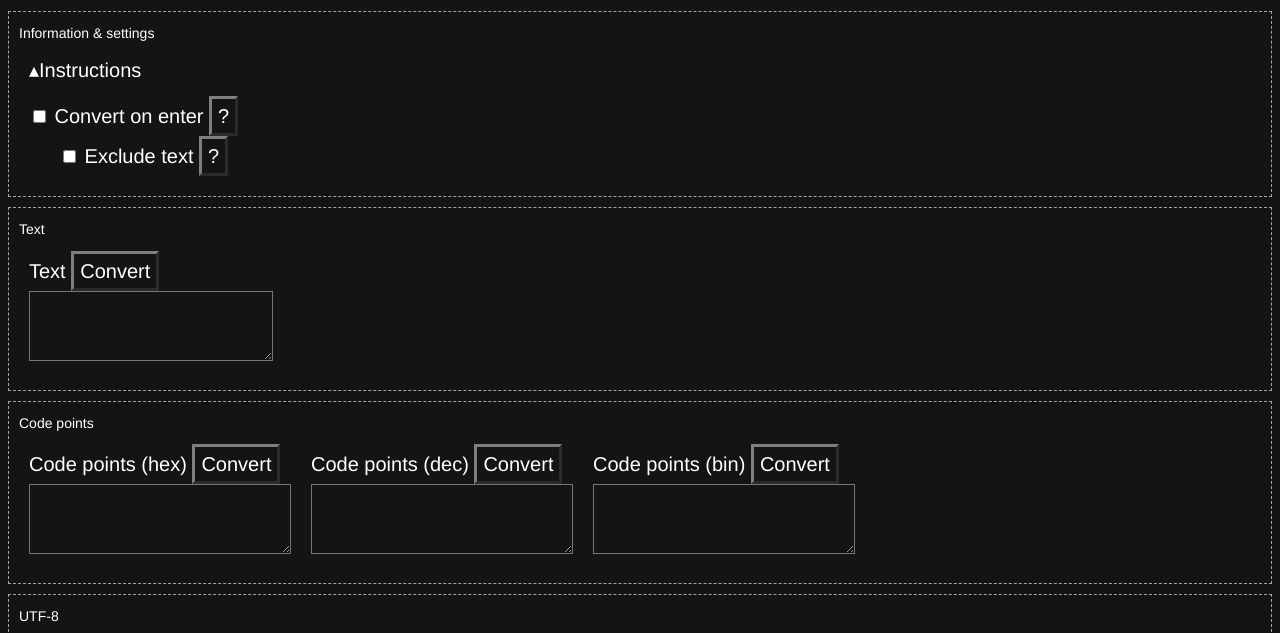
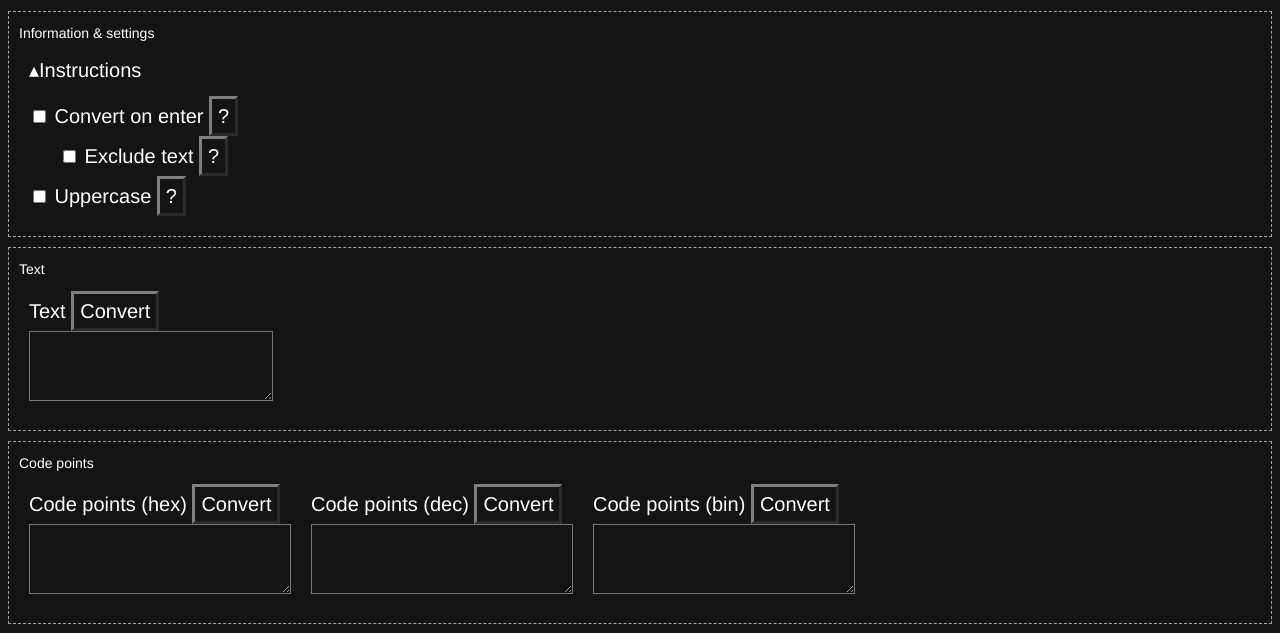
Before and after one commit to NutronStar45/nutronstar45.github.io, a website: page projects/unicode_converter.html in a window 1280 px wide. Shown: the part 105-738 px from the top of the page. Drawn offline with nearby package versions, Linux system fonts and the light colour scheme.

Commit message:
feat(Unicode): add option for hex case

```diff
--- a/projects/unicode_converter.html
+++ b/projects/unicode_converter.html
@@ -50,6 +50,13 @@
                         Exclude text: if "Convert on enter" is enabled, pressing enter in the "Text" input box doesn't trigger conversion.
                     </dialog>
                 </div>
+
+                <label>
+                    <input id="uppercase" type="checkbox"> Uppercase
+                </label> <button commandfor="help-uppercase" command="show-modal">?</button>
+                <dialog id="help-uppercase" closedby="any">
+                    Uppercase: whether to output uppercase for hexadecimal representations.
+                </dialog>
             </div>
         </section>
 
```
Also changed, not shown: dist/unicode_converter/from_repr.mjs, dist/unicode_converter/to_repr.mjs, dist/unicode_converter/unicode_converter.mjs, dist/unicode_converter/util.mjs, src/unicode_converter/from_repr.mts, src/unicode_converter/to_repr.mts, src/unicode_converter/unicode_converter.mts, src/unicode_converter/util.mts.
